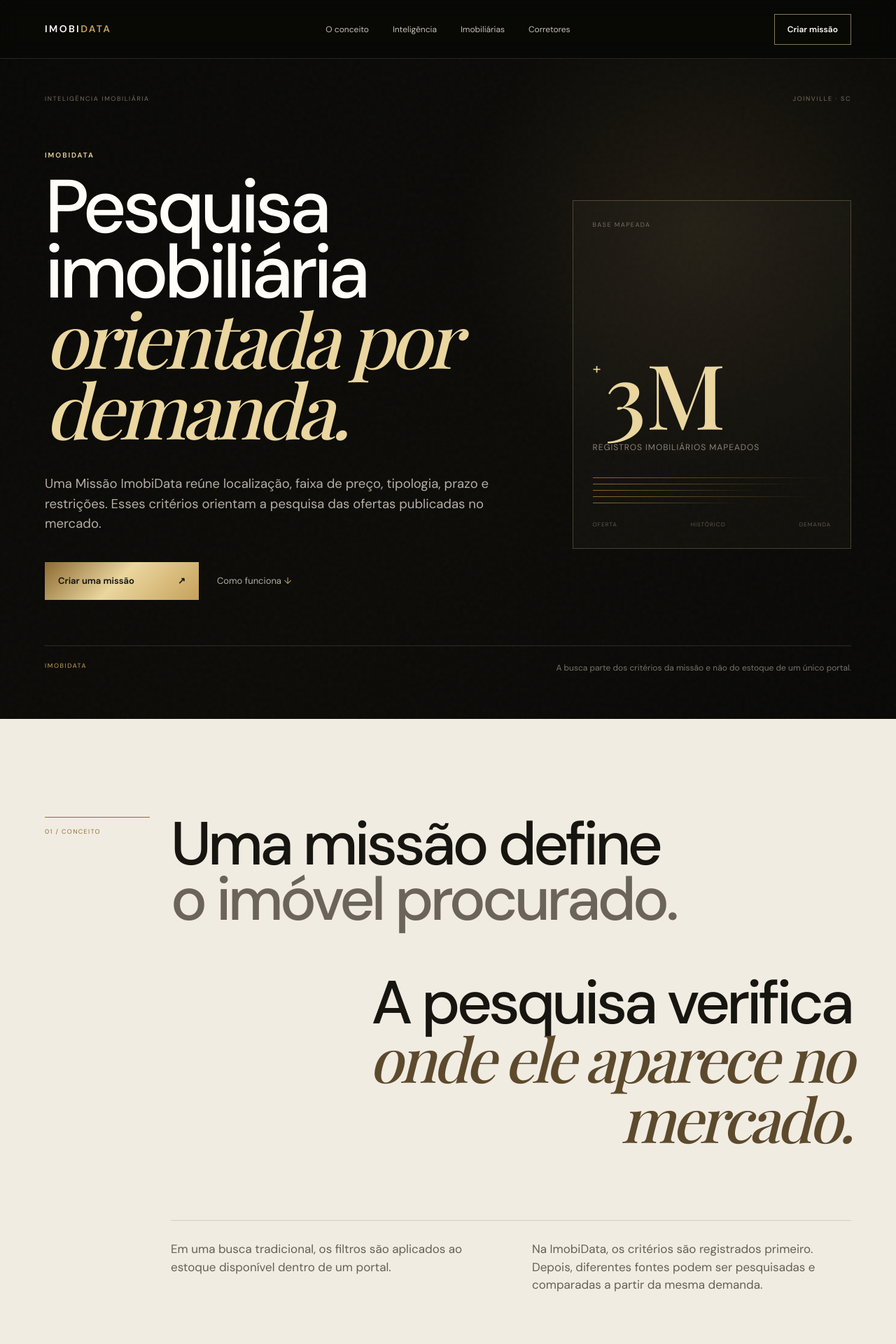
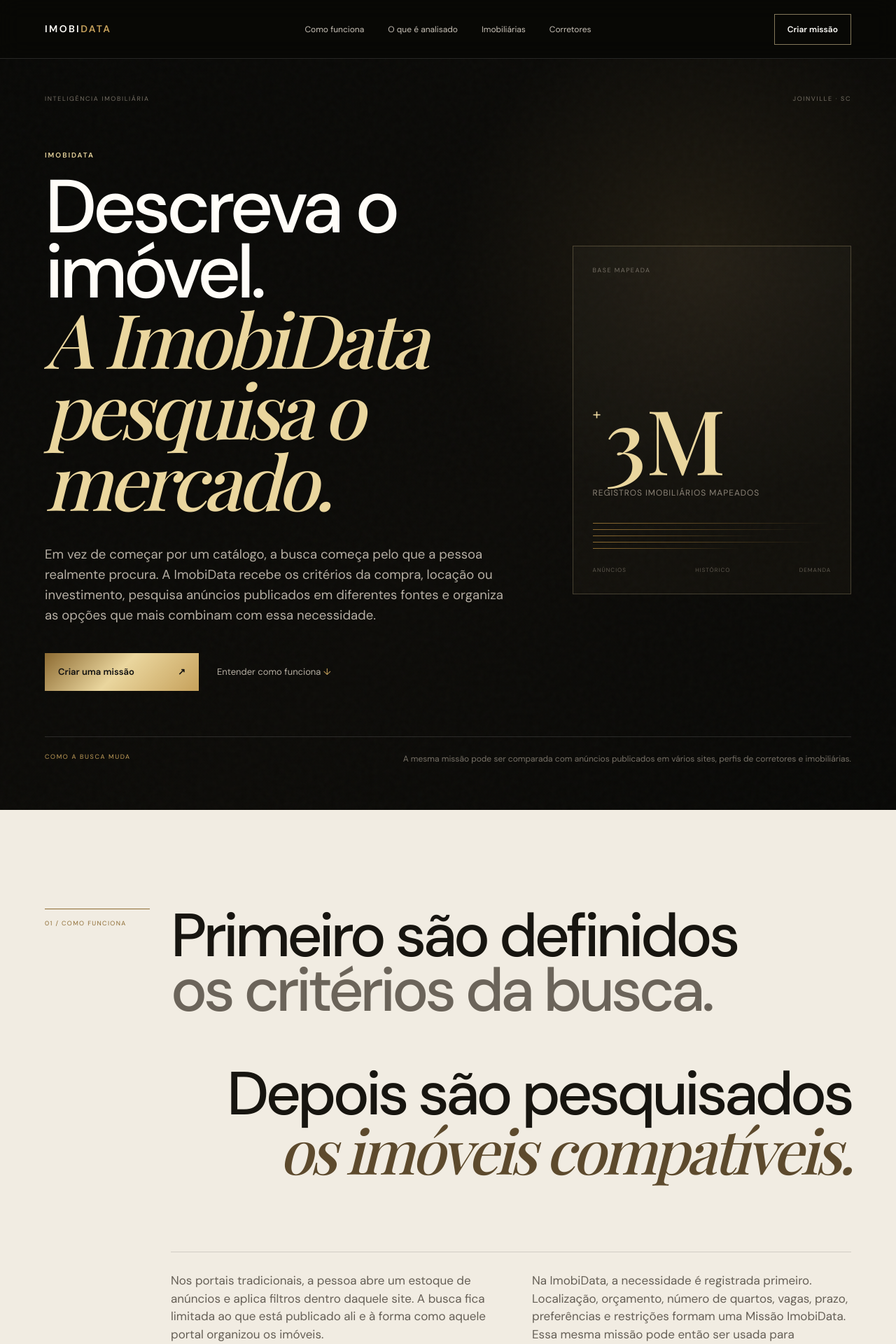
Before and after one commit to 1xLab/imobidata, a PHP site: page / in a window 1280 px wide. Shown: the top 1920 px of the page at 70% size. Run offline with PHP 8.4, Linux system fonts and the light colour scheme; some web fonts are replaced.

Commit message:
Rewrite landing copy in clear Brazilian Portuguese and remove Megaweb

```diff
--- a/index.php
+++ b/index.php
@@ -5,12 +5,12 @@
   <meta charset="utf-8">
   <meta name="viewport" content="width=device-width,initial-scale=1">
   <meta name="theme-color" content="#080806">
-  <meta name="description" content="ImobiData é uma plataforma de inteligência imobiliária orientada por demanda. Uma missão reúne os critérios de busca e orienta a pesquisa das ofertas disponíveis no mercado.">
-  <meta property="og:title" content="ImobiData | Inteligência imobiliária orientada por demanda">
-  <meta property="og:description" content="Crie uma missão imobiliária e pesquise o mercado a partir do imóvel procurado, não de um catálogo específico.">
+  <meta name="description" content="A ImobiData pesquisa anúncios imobiliários publicados em diferentes fontes a partir dos critérios informados pelo cliente e organiza as opções mais compatíveis com a busca.">
+  <meta property="og:title" content="ImobiData | Pesquisa imobiliária orientada por demanda">
+  <meta property="og:description" content="Descreva o imóvel que procura. A ImobiData pesquisa diferentes fontes do mercado e organiza as ofertas mais compatíveis com a sua busca.">
   <meta property="og:type" content="website">
   <meta property="og:url" content="https://imobidata.com.br/">
-  <title>ImobiData | Inteligência imobiliária orientada por demanda</title>
+  <title>ImobiData | Pesquisa imobiliária orientada por demanda</title>
   <link rel="preconnect" href="https://fonts.googleapis.com">
   <link rel="preconnect" href="https://fonts.gstatic.com" crossorigin>
   <link href="https://fonts.googleapis.com/css2?family=DM+Sans:wght@400;500;600&family=Playfair+Display:ital,wght@0,500;1,500&display=swap" rel="stylesheet">
@@ -23,8 +23,8 @@
   <header class="header" data-header>
     <a class="brand" href="#top" aria-label="ImobiData, início"><span>IMOBI</span><b>DATA</b></a>
     <nav class="nav" aria-label="Navegação principal">
-      <a href="#conceito">O conceito</a>
-      <a href="#inteligencia">Inteligência</a>
+      <a href="#conceito">Como funciona</a>
+      <a href="#inteligencia">O que é analisado</a>
       <a href="#imobiliarias">Imobiliárias</a>
       <a href="#corretores">Corretores</a>
     </nav>
@@ -38,11 +38,11 @@
       <div class="hero-grid">
         <div class="hero-copy reveal">
           <p class="eyebrow">IMOBIDATA</p>
-          <h1>Pesquisa imobiliária<br><em>orientada por demanda.</em></h1>
-          <p class="hero-lead">Uma Missão ImobiData reúne localização, faixa de preço, tipologia, prazo e restrições. Esses critérios orientam a pesquisa das ofertas publicadas no mercado.</p>
+          <h1>Descreva o imóvel.<br><em>A ImobiData pesquisa o mercado.</em></h1>
+          <p class="hero-lead">Em vez de começar por um catálogo, a busca começa pelo que a pessoa realmente procura. A ImobiData recebe os critérios da compra, locação ou investimento, pesquisa anúncios publicados em diferentes fontes e organiza as opções que mais combinam com essa necessidade.</p>
           <div class="hero-actions">
             <button class="gold-button" type="button" data-flow="mission">Criar uma missão <span>↗</span></button>
-            <a class="quiet-link" href="#conceito">Como funciona <span>↓</span></a>
+            <a class="quiet-link" href="#conceito">Entender como funciona <span>↓</span></a>
           </div>
         </div>
         <div class="hero-object reveal" aria-label="Mais de 3 milhões de registros imobiliários mapeados">
@@ -51,30 +51,30 @@
             <div class="object-number"><small>+</small><strong>3M</strong></div>
             <p>registros imobiliários mapeados</p>
             <div class="object-lines" aria-hidden="true"><i></i><i></i><i></i><i></i><i></i></div>
-            <div class="object-bottom"><span>OFERTA</span><span>HISTÓRICO</span><span>DEMANDA</span></div>
+            <div class="object-bottom"><span>ANÚNCIOS</span><span>HISTÓRICO</span><span>DEMANDA</span></div>
           </div>
         </div>
       </div>
-      <div class="hero-foot reveal"><span>IMOBIDATA</span><p>A busca parte dos critérios da missão e não do estoque de um único portal.</p></div>
+      <div class="hero-foot reveal"><span>COMO A BUSCA MUDA</span><p>A mesma missão pode ser comparada com anúncios publicados em vários sites, perfis de corretores e imobiliárias.</p></div>
     </section>
 
     <section class="concept" id="conceito" data-snap="conceito">
-      <div class="concept-index reveal">01 / CONCEITO</div>
+      <div class="concept-index reveal">01 / COMO FUNCIONA</div>
       <div class="concept-copy reveal">
-        <h2>Uma missão define<br><span>o imóvel procurado.</span></h2>
-        <h2 class="concept-answer">A pesquisa verifica<br><em>onde ele aparece no mercado.</em></h2>
+        <h2>Primeiro são definidos<br><span>os critérios da busca.</span></h2>
+        <h2 class="concept-answer">Depois são pesquisados<br><em>os imóveis compatíveis.</em></h2>
       </div>
       <div class="concept-note reveal">
-        <p>Em uma busca tradicional, os filtros são aplicados ao estoque disponível dentro de um portal.</p>
-        <p>Na ImobiData, os critérios são registrados primeiro. Depois, diferentes fontes podem ser pesquisadas e comparadas a partir da mesma demanda.</p>
+        <p>Nos portais tradicionais, a pessoa abre um estoque de anúncios e aplica filtros dentro daquele site. A busca fica limitada ao que está publicado ali e à forma como aquele portal organizou os imóveis.</p>
+        <p>Na ImobiData, a necessidade é registrada primeiro. Localização, orçamento, número de quartos, vagas, prazo, preferências e restrições formam uma Missão ImobiData. Essa mesma missão pode então ser usada para pesquisar e comparar ofertas encontradas em diferentes fontes.</p>
       </div>
     </section>
 
     <section class="mission-callout" data-snap="missao">
       <div class="mission-callout-copy reveal">
         <p class="eyebrow">MISSÃO IMOBIDATA</p>
-        <h2>Descreva o imóvel<br><em>que está sendo procurado.</em></h2>
-        <p>A conversa registra os critérios relevantes da busca: localização, orçamento, características, prazo, preferências e restrições.</p>
+        <h2>Explique o que está procurando<br><em>do jeito que explicaria a uma pessoa.</em></h2>
+        <p>Não é necessário preencher uma sequência de filtros. Basta descrever a necessidade com as informações importantes. Por exemplo: “Procuro apartamento em Joinville, de preferência no América ou Atiradores, até R$ 900 mil, com três quartos, duas vagas e sem interesse em unidades térreas”.</p>
       </div>
       <button class="mission-launch reveal" type="button" data-flow="mission">
         <span>CRIAR MISSÃO</span><b>→</b>
@@ -83,29 +83,29 @@
 
     <section class="intelligence" id="inteligencia" data-snap="inteligencia">
       <div class="section-head reveal">
-        <span>02 / INTELIGÊNCIA</span>
-        <h2>O anúncio é uma publicação.<br><em>O imóvel tem uma trajetória.</em></h2>
+        <span>02 / O QUE É ANALISADO</span>
+        <h2>A ImobiData não compara apenas anúncios.<br><em>Procura entender o imóvel por trás deles.</em></h2>
       </div>
       <div class="signal-grid reveal">
-        <article><span>01</span><h3>Identidade<br>do imóvel</h3><p>Uma mesma oferta pode aparecer em diferentes sites, corretores e imobiliárias. A identificação procura relacionar essas ocorrências ao mesmo imóvel.</p></article>
-        <article><span>02</span><h3>Histórico<br>de publicação</h3><p>Preço, republicações, tempo de exposição e alterações ao longo do tempo acrescentam informação à oferta atual.</p></article>
-        <article><span>03</span><h3>Aderência<br>à missão</h3><p>As ofertas são comparadas com os critérios registrados na missão para determinar quais merecem análise.</p></article>
+        <article><span>01</span><h3>O mesmo imóvel em vários anúncios</h3><p>Um imóvel pode aparecer em mais de um portal, em perfis diferentes e até com preços ou descrições diferentes. A ImobiData procura identificar quando anúncios distintos se referem ao mesmo imóvel para evitar que repetições sejam tratadas como opções novas.</p></article>
+        <article><span>02</span><h3>Alterações ao longo do tempo</h3><p>Quando os dados estão disponíveis, a análise pode considerar mudanças de preço, republicações e tempo de exposição. Isso ajuda a entender se uma oferta acabou de entrar no mercado, se já foi anunciada antes ou se sofreu alterações relevantes.</p></article>
+        <article><span>03</span><h3>Compatibilidade com a missão</h3><p>Cada oferta encontrada é comparada com os critérios informados na missão. O objetivo é separar o que realmente atende à necessidade do que apenas aparece porque possui algumas características em comum.</p></article>
       </div>
-      <div class="intelligence-statement reveal"><span>OBJETIVO</span><blockquote>Organizar oferta dispersa<br><em>a partir de uma demanda definida.</em></blockquote></div>
+      <div class="intelligence-statement reveal"><span>RESULTADO ESPERADO</span><blockquote>Reduzir uma pesquisa espalhada em muitos anúncios<br><em>a um conjunto menor de imóveis que realmente merece ser analisado.</em></blockquote></div>
     </section>
 
     <section class="agency" id="imobiliarias" data-snap="imobiliarias">
       <div class="audience-number reveal">03</div>
       <div class="audience-copy reveal">
         <p class="eyebrow">IMOBILIÁRIAS</p>
-        <h2>Estoque institucional<br><em>conectado à demanda.</em></h2>
-        <p>A imobiliária pode indicar suas fontes oficiais de oferta e definir a forma de relacionamento com a ImobiData. Site, feed, API ou outra integração podem representar a carteira da operação.</p>
+        <h2>A ImobiData pode levar uma demanda<br><em>até a imobiliária que possui a oferta adequada.</em></h2>
+        <p>A relação com imobiliárias é institucional. A ImobiData registra a região atendida, o porte da operação e o interesse em receber demandas ou avaliar uma integração futura. Quando houver aderência, a imobiliária pode participar do atendimento com os imóveis da própria carteira.</p>
       </div>
       <div class="audience-side reveal">
         <div class="audience-list">
-          <span>FONTES OFICIAIS DE ESTOQUE</span>
-          <span>COBERTURA E EQUIPE</span>
-          <span>INTEGRAÇÃO COM A OPERAÇÃO</span>
+          <span>DEMANDAS COMPATÍVEIS COM A CARTEIRA</span>
+          <span>CONTATO COM A OPERAÇÃO RESPONSÁVEL</span>
+          <span>POSSIBILIDADE DE INTEGRAÇÃO FUTURA</span>
         </div>
         <button class="outline-button" type="button" data-flow="agency">Cadastrar imobiliária <b>↗</b></button>
       </div>
@@ -119,34 +119,34 @@
           <span>imobiliaria.com.br/corretor/seu-nome</span>
           <span>seusite.com.br/imoveis</span>
         </div>
-        <div class="index-source-foot"><span>FONTE</span><span>IMÓVEL</span><span>MISSÃO</span></div>
+        <div class="index-source-foot"><span>FONTE</span><span>ANÚNCIOS</span><span>MISSÕES</span></div>
       </div>
       <div class="broker-copy reveal">
         <p class="eyebrow">CORRETORES</p>
-        <h2>Indique onde os imóveis<br><em>já estão publicados.</em></h2>
-        <p>Perfis em portais, site próprio ou página no site da imobiliária podem ser indicados como fontes. A ImobiData identifica os anúncios vinculados ao profissional e os relaciona a missões compatíveis.</p>
-        <button class="dark-button" type="button" data-flow="broker">Indicar fontes <span>↗</span></button>
-        <p class="indexing-disclaimer">A indexação depende da disponibilidade técnica e das condições de acesso de cada fonte.</p>
+        <h2>O corretor informa onde anuncia.<br><em>A ImobiData procura os imóveis nessas fontes.</em></h2>
+        <p>Não é necessário cadastrar novamente cada imóvel. O corretor pode informar o endereço do próprio site, a página do seu perfil em um portal ou a página em que seus imóveis aparecem no site da imobiliária. A ImobiData registra essas fontes e, quando a coleta for tecnicamente possível, identifica os anúncios vinculados ao profissional.</p>
+        <button class="dark-button" type="button" data-flow="broker">Indicar onde anuncio <span>↗</span></button>
+        <p class="indexing-disclaimer">A indicação de uma página não garante que a coleta será possível. Cada fonte é analisada de acordo com sua disponibilidade técnica e suas condições de acesso.</p>
       </div>
       <div class="broker-note reveal">
-        <span>INDEXAÇÃO DE FONTES</span>
-        <strong>Sem recadastro individual dos imóveis.</strong>
-        <p>Localização, tipologia, faixa de preço e volume de oferta são obtidos dos anúncios encontrados nas fontes indicadas.</p>
+        <span>O QUE A INDEXAÇÃO PERMITE</span>
+        <strong>Relacionar a oferta já publicada às missões dos clientes.</strong>
+        <p>Depois que os anúncios são identificados, a ImobiData pode reconhecer localização, tipo de imóvel, faixa de preço e outras características diretamente nas ofertas publicadas. Quando uma missão for compatível, a plataforma consegue localizar o anúncio e o profissional responsável por ele.</p>
       </div>
     </section>
 
     <section class="closing reveal" data-snap="fechamento">
-      <p class="eyebrow">MISSÃO IMOBIDATA</p>
-      <h2>Uma busca começa<br><em>com critérios bem definidos.</em></h2>
+      <p class="eyebrow">PARA QUEM PROCURA UM IMÓVEL</p>
+      <h2>Descreva a necessidade uma vez.<br><em>A pesquisa começa a partir dela.</em></h2>
       <button class="gold-button" type="button" data-flow="mission">Criar uma missão <span>→</span></button>
     </section>
   </main>
 
   <footer class="footer">
-    <div><a class="brand footer-brand" href="#top"><span>IMOBI</span><b>DATA</b></a><p>Inteligência de dados aplicada ao mercado imobiliário.</p></div>
-    <div class="footer-company"><span>UMA EMPRESA</span><strong>MEGAWEB SOLUTIONS</strong><small>Joinville · Santa Catarina</small></div>
-    <p class="footer-legal">A ImobiData é uma plataforma de tecnologia e inteligência imobiliária da Megaweb Solutions. Atividades de intermediação, quando aplicáveis, são realizadas separadamente por profissionais ou empresas legalmente habilitados.</p>
-    <div class="footer-bottom"><span>© <?= date('Y') ?> Megaweb Solutions</span><a href="#top">Voltar ao topo ↑</a></div>
+    <div><a class="brand footer-brand" href="#top"><span>IMOBI</span><b>DATA</b></a><p>Pesquisa e inteligência de dados para o mercado imobiliário.</p></div>
+    <div class="footer-company"><span>IMOBIDATA</span><strong>INTELIGÊNCIA IMOBILIÁRIA</strong><small>Joinville · Santa Catarina</small></div>
+    <p class="footer-legal">A ImobiData é uma plataforma de tecnologia e inteligência imobiliária. A plataforma pesquisa, organiza e relaciona informações de mercado e demandas de clientes. Quando houver atividade de intermediação imobiliária, ela será realizada separadamente por profissional ou empresa legalmente habilitados.</p>
+    <div class="footer-bottom"><span>© <?= date('Y') ?> ImobiData. Todos os direitos reservados.</span><a href="#top">Voltar ao topo ↑</a></div>
   </footer>
 </div>
 
@@ -168,7 +168,7 @@
   </section>
 </div>
 
-<script src="/assets/js/site.js?v=6" defer></script>
+<script src="/assets/js/site.js?v=7" defer></script>
 <script src="/assets/js/scroll-scenes.js?v=1" defer></script>
 </body>
 </html>
```
